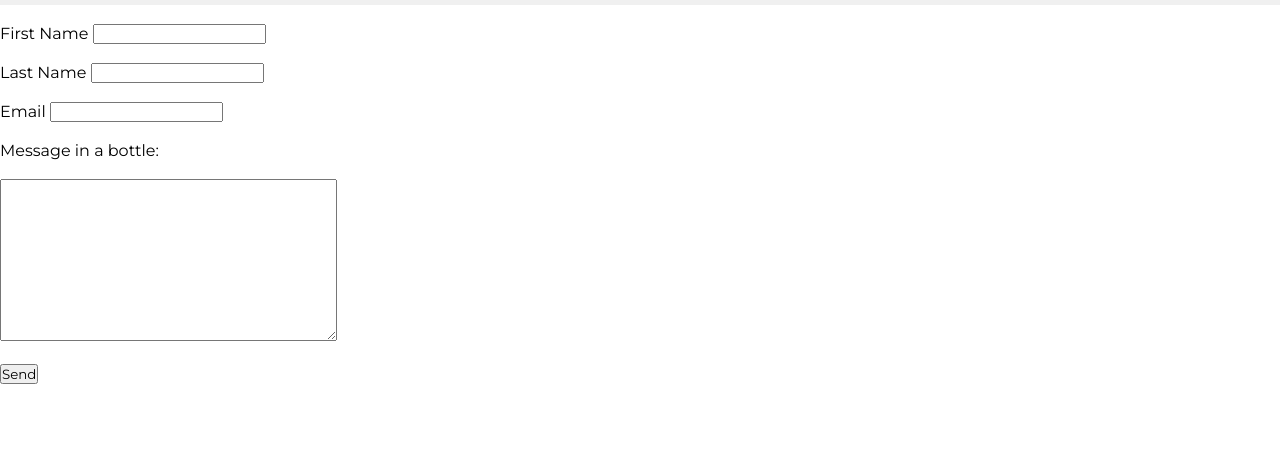
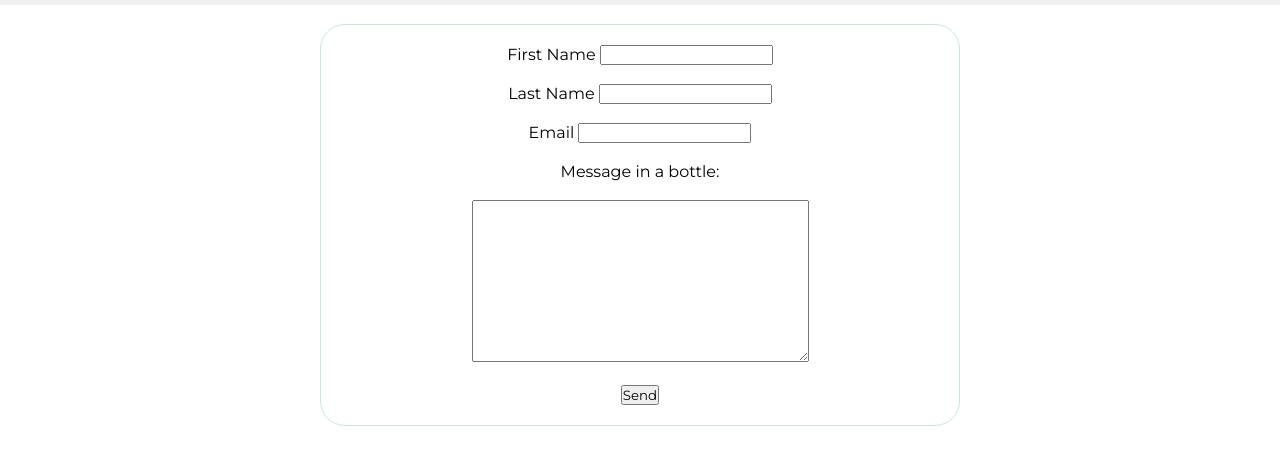
Before and after one commit to Zaryabv/Team37, a Django app: template Cleats/shop/shop/templates/contact.html in a window 1280 px wide. Shown: the part 95-560 px from the top of the page. Run offline with Django 3.2, Linux system fonts and the light colour scheme; the template is opened without the code that fills it, so the values that code supplies are empty; some libraries are stand-ins or nearby versions.

Commit message:
edits after merge issue 2/??
css sheet update

```diff
--- a/Cleats/shop/shop/templates/index.html
+++ b/Cleats/shop/shop/templates/index.html
@@ -33,6 +33,7 @@
     </div>
 </section>
 <body>
+
        <section id="hero">
         <h4>Specialising in bringing the sport to your feet </h4>
         <h2>With Cleats!</h2>
--- a/Cleats/shop/shop/templates/style.css
+++ b/Cleats/shop/shop/templates/style.css
@@ -267,3 +267,16 @@ body {
     transition: 0.2s ease;
 
 }
+
+
+#contactus .box{
+    text-align: center;
+    width: 50%;
+    padding: 20px;
+    border: 1px solid #cce7d4;
+    border-radius: 25px;
+    cursor: pointer;
+    margin: auto;
+    transition: 0.2s ease;
+
+}
```
